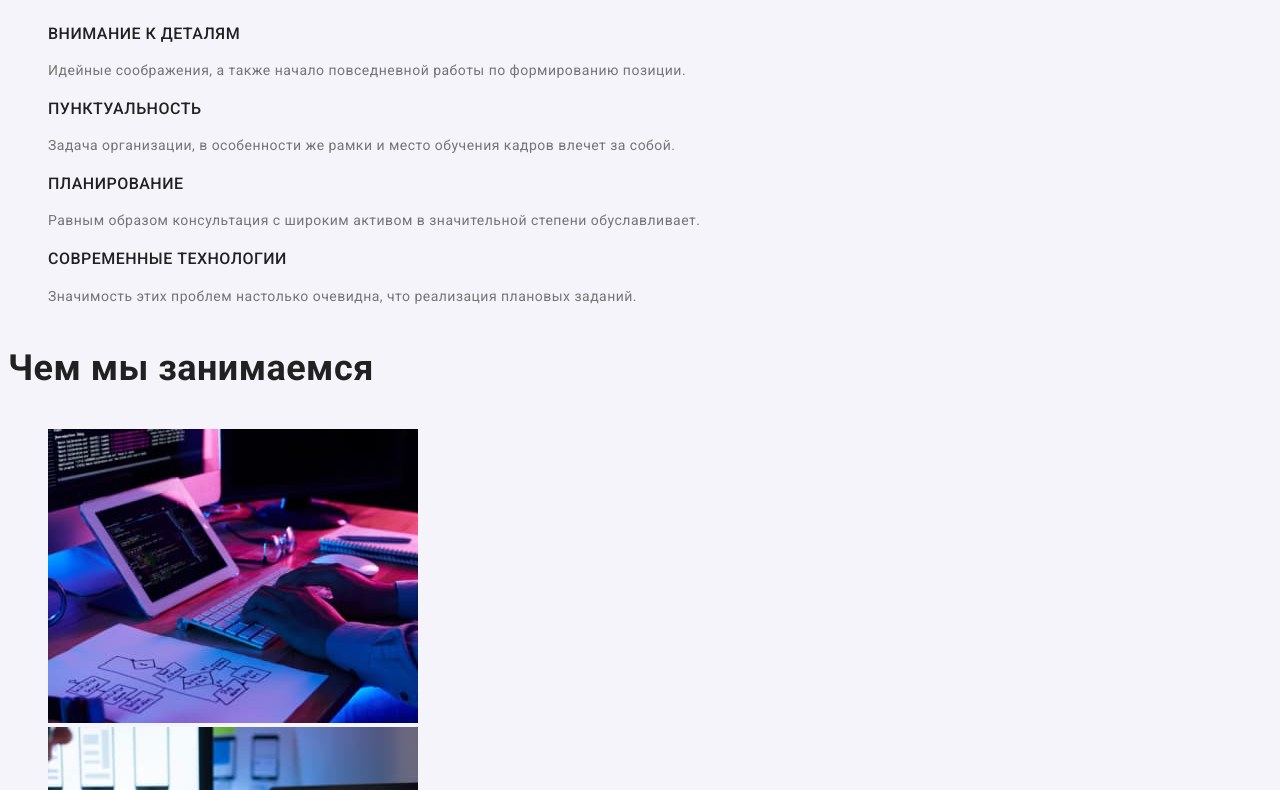
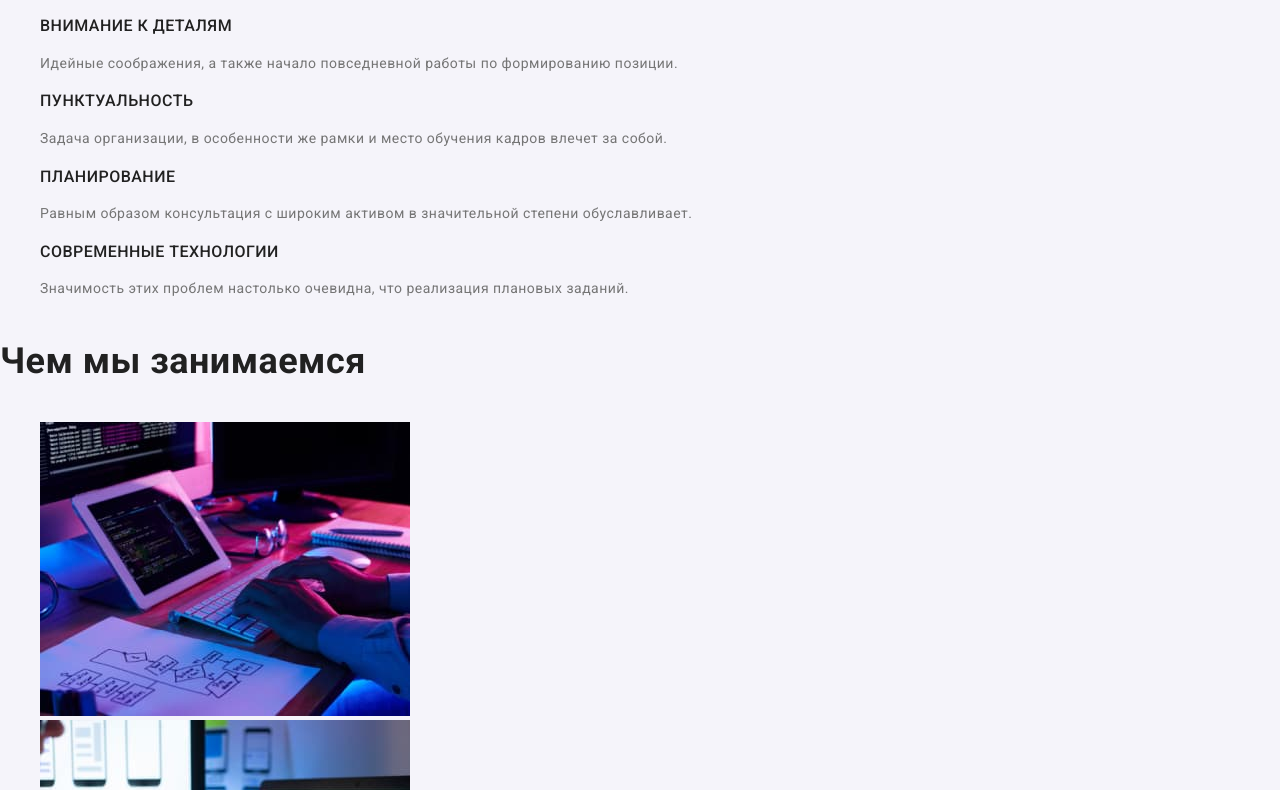
Before and after one commit to vadim-fedorchuk/html-css-hm-02-css, a plain HTML site: page index.html in a window 1280 px wide. Shown: the part 417-1207 px from the top of the page. Drawn offline with nearby package versions, Linux system fonts and the light colour scheme.

Commit message:
Добавил нормализатор.

```diff
--- a/index.html
+++ b/index.html
@@ -5,9 +5,10 @@
     <meta http-equiv="X-UA-Compatible" content="IE=edge">
     <meta name="viewport" content="width=device-width, initial-scale=1.0">
     <title lang="en"> WebStudio</title>
-    <link rel="stylesheet" href="./css/styles.css">
     <link href="https://fonts.googleapis.com/css2?family=Raleway:wght@700&family=Roboto:wght@400;500;700;900&display=swap" rel="stylesheet">
     <link href="https://fonts.googleapis.com/css2?family=Raleway:wght@700&display=swap" rel="stylesheet">
+    <link rel="stylesheet" href="https://cdnjs.cloudflare.com/ajax/libs/modern-normalize/1.1.0/modern-normalize.min.css">
+     <link rel="stylesheet" href="./css/styles.css">
 </head>
 <body>
 <header class="header">
```
Also changed, not shown: portfolio.html (+2 -2 lines).
